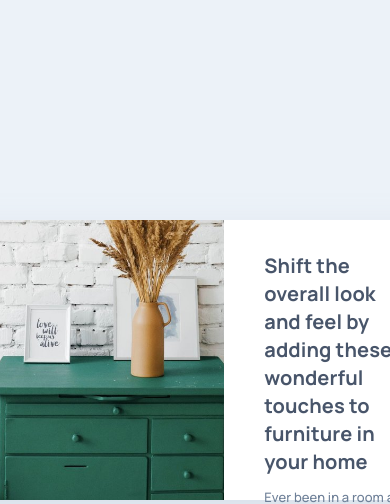
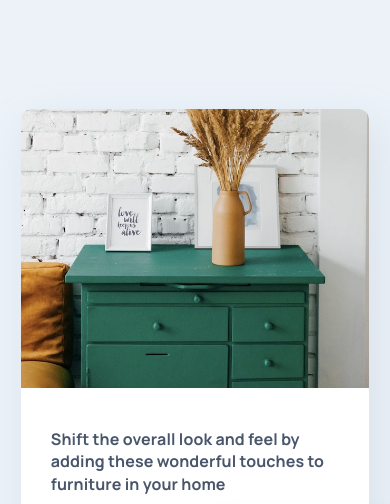
Before and after one commit to avfonseca00/FrontendMentor, a website: page article-preview-component-master/index.html in a window 390 px wide. Shown: the top 504 px of the page. Drawn offline with Linux system fonts and the light colour scheme.

Commit message:
feat(Root): Add some responsivity

```diff
--- a/article-preview-component-master/css/style.css
+++ b/article-preview-component-master/css/style.css
@@ -25,6 +25,8 @@
     --text-bold-20: normal normal 700 20px/140% 'Manrope';
     --text-medium-13: normal normal 500 13px/150% 'Manrope';
     --text-bold-13: normal normal 700 13px/150% 'Manrope';
+
+    --text-bold-16: normal normal 700 16px/140% 'Manrope';
 
     /*--------------
          SPACING
@@ -188,3 +190,34 @@ html, body, .wrapper {
 ::-webkit-scrollbar {
     display: none;
 }
+
+@media screen and (max-width: 576px) {
+    .content{
+        padding: 1.3rem;
+        height: auto;
+    }
+    .card{
+        flex-direction: column;
+        height: auto;
+    }
+    .card__content{
+        padding: 40px 30px;
+    }
+    .img__container{
+        width: 100%;
+        height: auto;
+        border-radius: 0;
+        border-top-left-radius: var(--border-10);
+        border-top-right-radius: var(--border-10);
+    }
+    .article__image{
+        width: 100%;
+    }
+    .article__text{
+        row-gap: var(--size-12);
+    }
+    .title{
+        font: var(--text-bold-16);
+        color: var(--Very-Dark-Grayish-Blue);
+    }
+}
```
